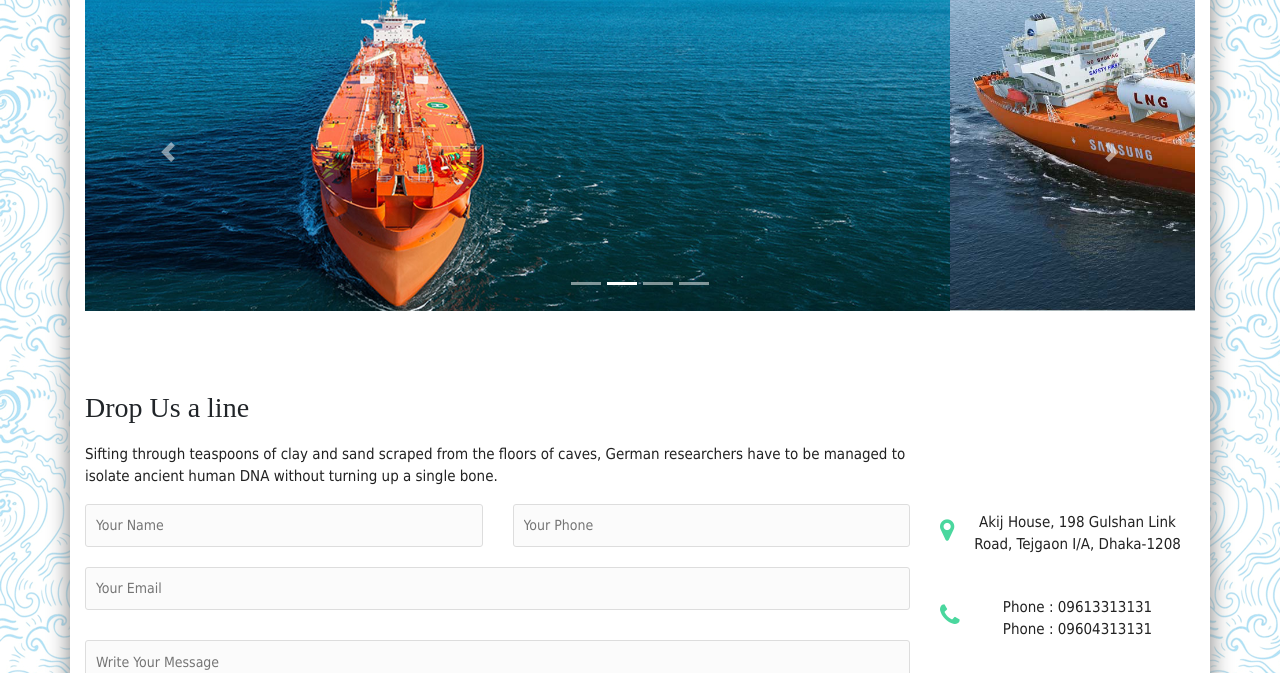
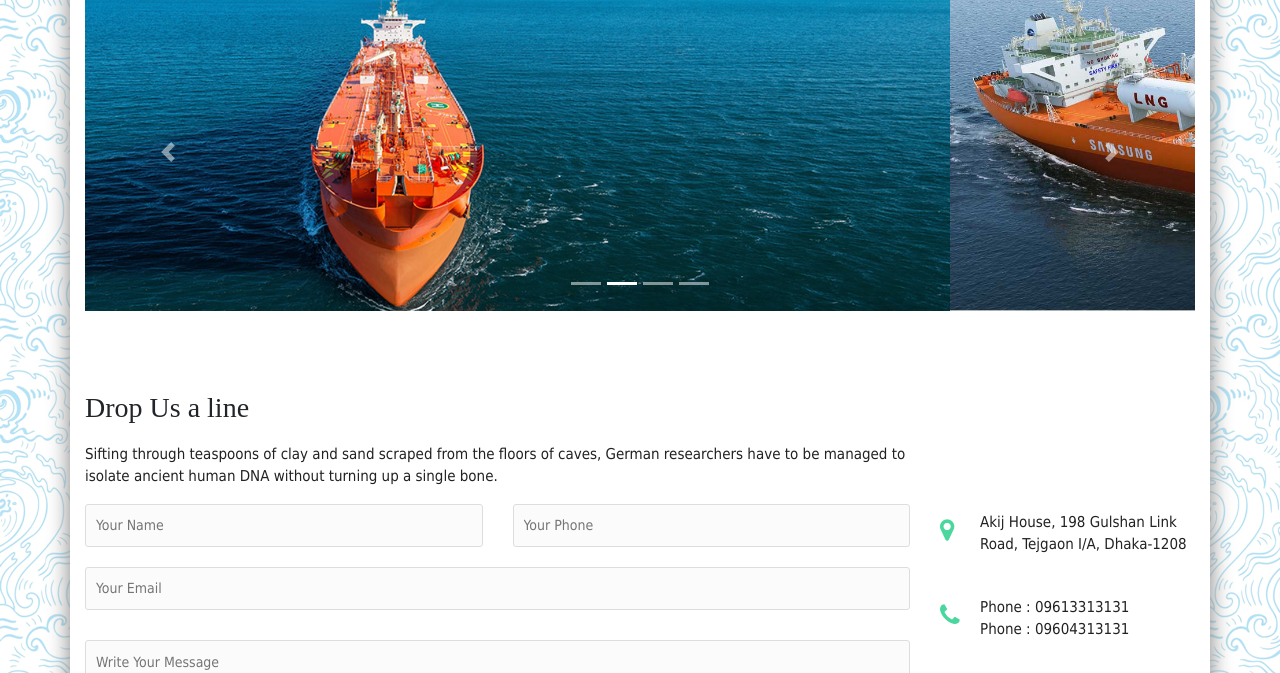
Before and after one commit to RhythmicLegend/asllsite, a plain HTML site: page contact-us.html in a window 1280 px wide. Shown: the part 127-800 px from the top of the page. Drawn offline with Linux system fonts and the light colour scheme.

Commit message:
Update contact.css

```diff
--- a/contact.css
+++ b/contact.css
@@ -78,7 +78,7 @@ input[type="search"], input[type="text"], input[type="email"], input[type="tel"]
     padding-top: 80px;
 }
 .single-contact-info {
-    padding-left: 20px;
+    padding-left: 40px;
     position: relative;
     margin-top: 40px;
 }
@@ -94,3 +94,6 @@ input[type="search"], input[type="text"], input[type="email"], input[type="tel"]
     margin-bottom: 0;
     padding: 0;
 }
+.single-contact-info p{
+	text-align: left;
+}
```
